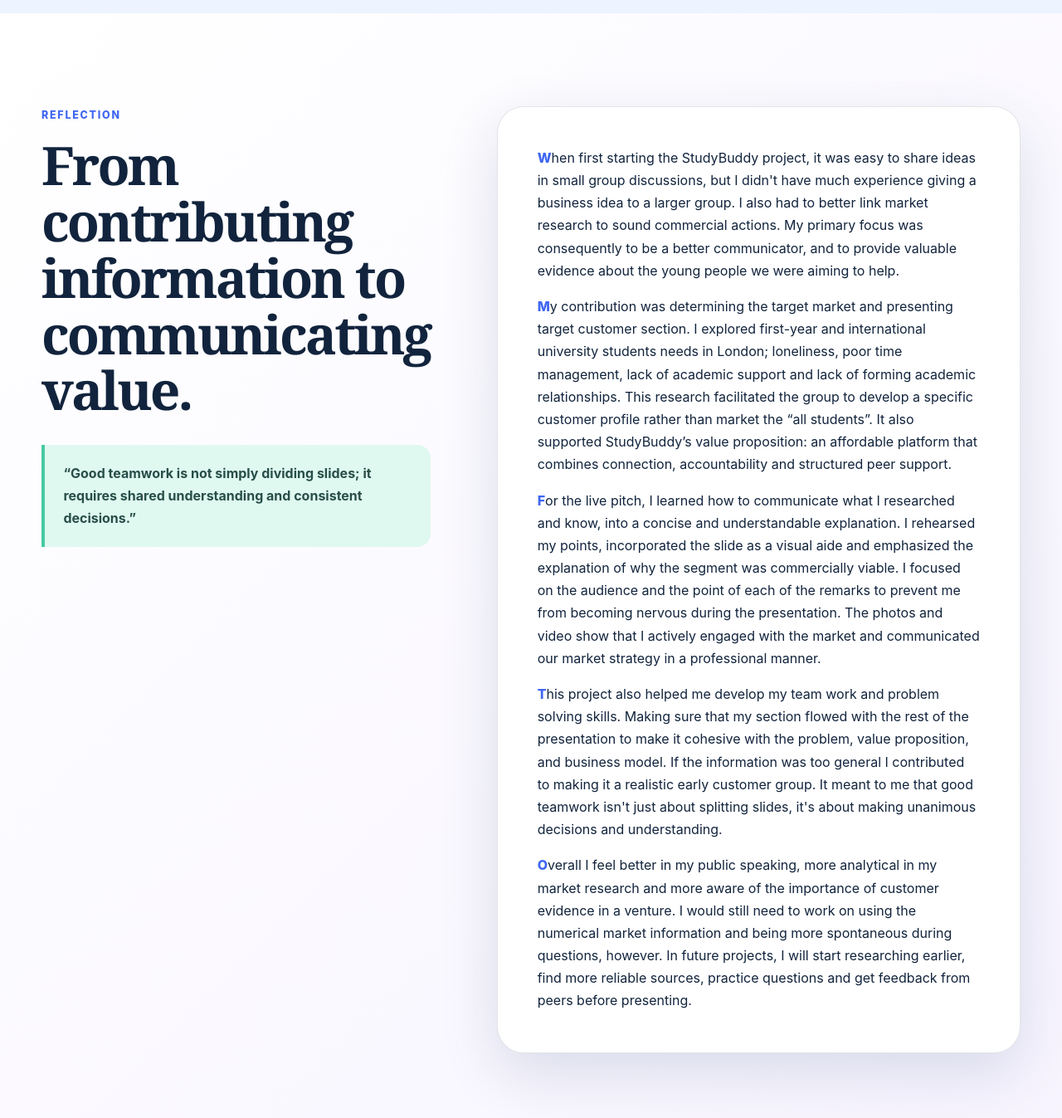
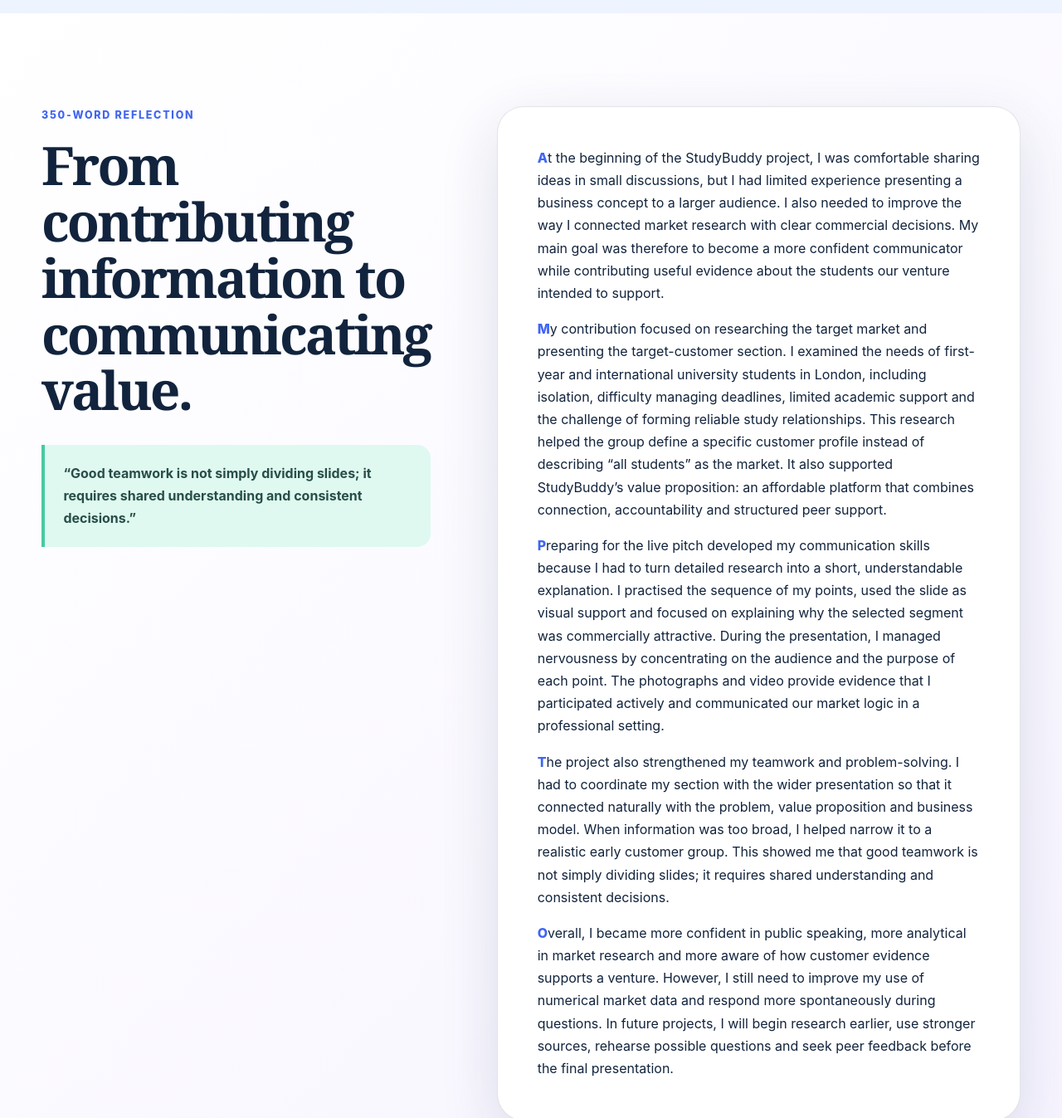
Before and after one commit to anishsunar129747-debug/studybuddy-employability, a plain HTML site: page index.html in a window 1280 px wide. Shown: the part 5420-6767 px from the top of the page at 83% size. Drawn offline with Linux system fonts and the light colour scheme.

Commit message:
Update index.html

```diff
--- a/index.html
+++ b/index.html
@@ -233,21 +233,21 @@
     <section class="section reflection-section" id="reflection" aria-labelledby="reflection-title">
       <div class="page-width reflection-grid">
         <div class="reflection-intro reveal">
-          <p class="eyebrow"> Reflection</p>
+          <p class="eyebrow">350-word reflection</p>
           <h2 id="reflection-title">From contributing information to communicating value.</h2>
           <blockquote>“Good teamwork is not simply dividing slides; it requires shared understanding and consistent decisions.”</blockquote>
         </div>
 
         <article class="reflection-copy reveal delay-1">
-          <p>When first starting the StudyBuddy project, it was easy to share ideas in small group discussions, but I didn't have much experience giving a business idea to a larger group. I also had to better link market research to sound commercial actions. My primary focus was consequently to be a better communicator, and to provide valuable evidence about the young people we were aiming to help.</p>
+          <p>At the beginning of the StudyBuddy project, I was comfortable sharing ideas in small discussions, but I had limited experience presenting a business concept to a larger audience. I also needed to improve the way I connected market research with clear commercial decisions. My main goal was therefore to become a more confident communicator while contributing useful evidence about the students our venture intended to support.</p>
 
-          <p>My contribution was determining the target market and presenting target customer section. I explored first-year and international university students needs in London; loneliness, poor time management, lack of academic support and lack of forming academic relationships. This research facilitated the group to develop a specific customer profile rather than market the “all students”. It also supported StudyBuddy’s value proposition: an affordable platform that combines connection, accountability and structured peer support.</p>
+          <p>My contribution focused on researching the target market and presenting the target-customer section. I examined the needs of first-year and international university students in London, including isolation, difficulty managing deadlines, limited academic support and the challenge of forming reliable study relationships. This research helped the group define a specific customer profile instead of describing “all students” as the market. It also supported StudyBuddy’s value proposition: an affordable platform that combines connection, accountability and structured peer support.</p>
 
-          <p>For the live pitch, I learned how to communicate what I researched and know, into a concise and understandable explanation. I rehearsed my points, incorporated the slide as a visual aide and emphasized the explanation of why the segment was commercially viable. I focused on the audience and the point of each of the remarks to prevent me from becoming nervous during the presentation. The photos and video show that I actively engaged with the market and communicated our market strategy in a professional manner.</p>
+          <p>Preparing for the live pitch developed my communication skills because I had to turn detailed research into a short, understandable explanation. I practised the sequence of my points, used the slide as visual support and focused on explaining why the selected segment was commercially attractive. During the presentation, I managed nervousness by concentrating on the audience and the purpose of each point. The photographs and video provide evidence that I participated actively and communicated our market logic in a professional setting.</p>
 
-          <p>This project also helped me develop my team work and problem solving skills. Making sure that my section flowed with the rest of the presentation to make it cohesive with the problem, value proposition, and business model. If the information was too general I contributed to making it a realistic early customer group. It meant to me that good teamwork isn't just about splitting slides, it's about making unanimous decisions and understanding.</p>
+          <p>The project also strengthened my teamwork and problem-solving. I had to coordinate my section with the wider presentation so that it connected naturally with the problem, value proposition and business model. When information was too broad, I helped narrow it to a realistic early customer group. This showed me that good teamwork is not simply dividing slides; it requires shared understanding and consistent decisions.</p>
 
-          <p>Overall I feel better in my public speaking, more analytical in my market research and more aware of the importance of customer evidence in a venture. I would still need to work on using the numerical market information and being more spontaneous during questions, however. In future projects, I will start researching earlier, find more reliable sources, practice questions and get feedback from peers before presenting.</p>
+          <p>Overall, I became more confident in public speaking, more analytical in market research and more aware of how customer evidence supports a venture. However, I still need to improve my use of numerical market data and respond more spontaneously during questions. In future projects, I will begin research earlier, use stronger sources, rehearse possible questions and seek peer feedback before the final presentation.</p>
         </article>
       </div>
     </section>
```
